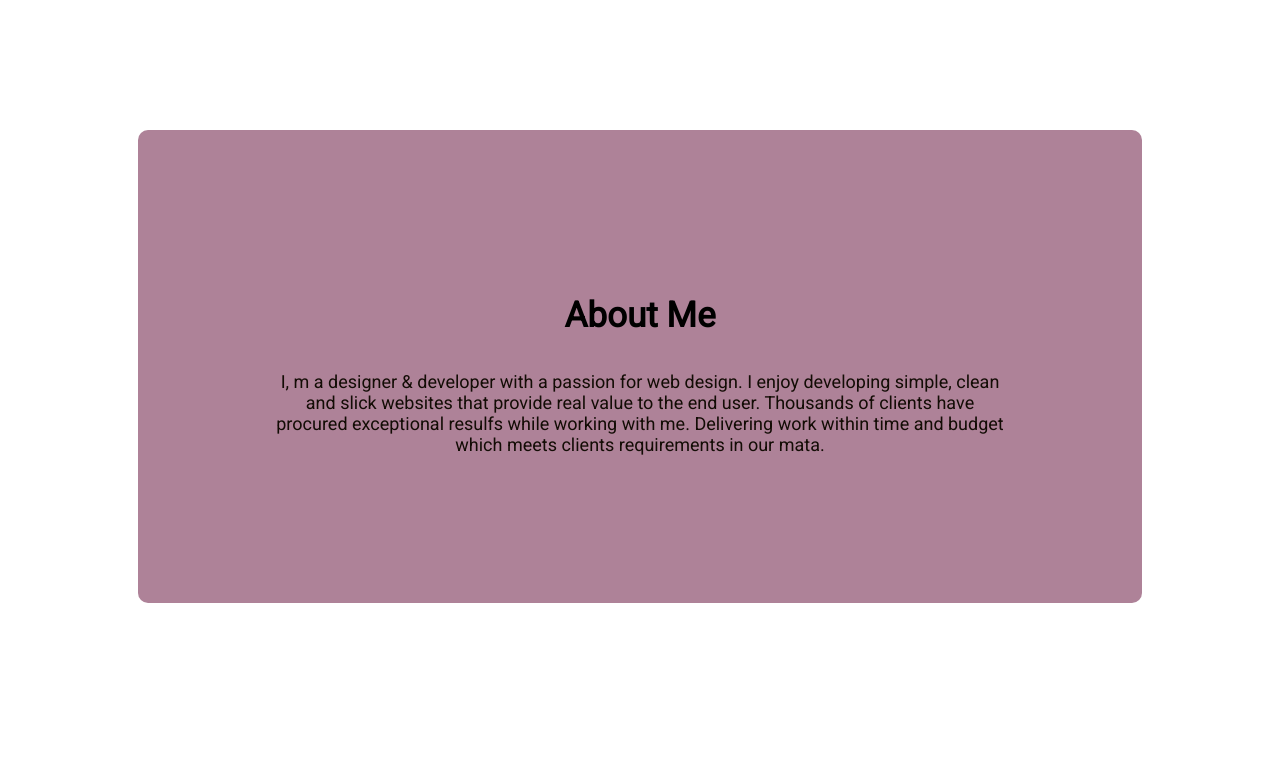
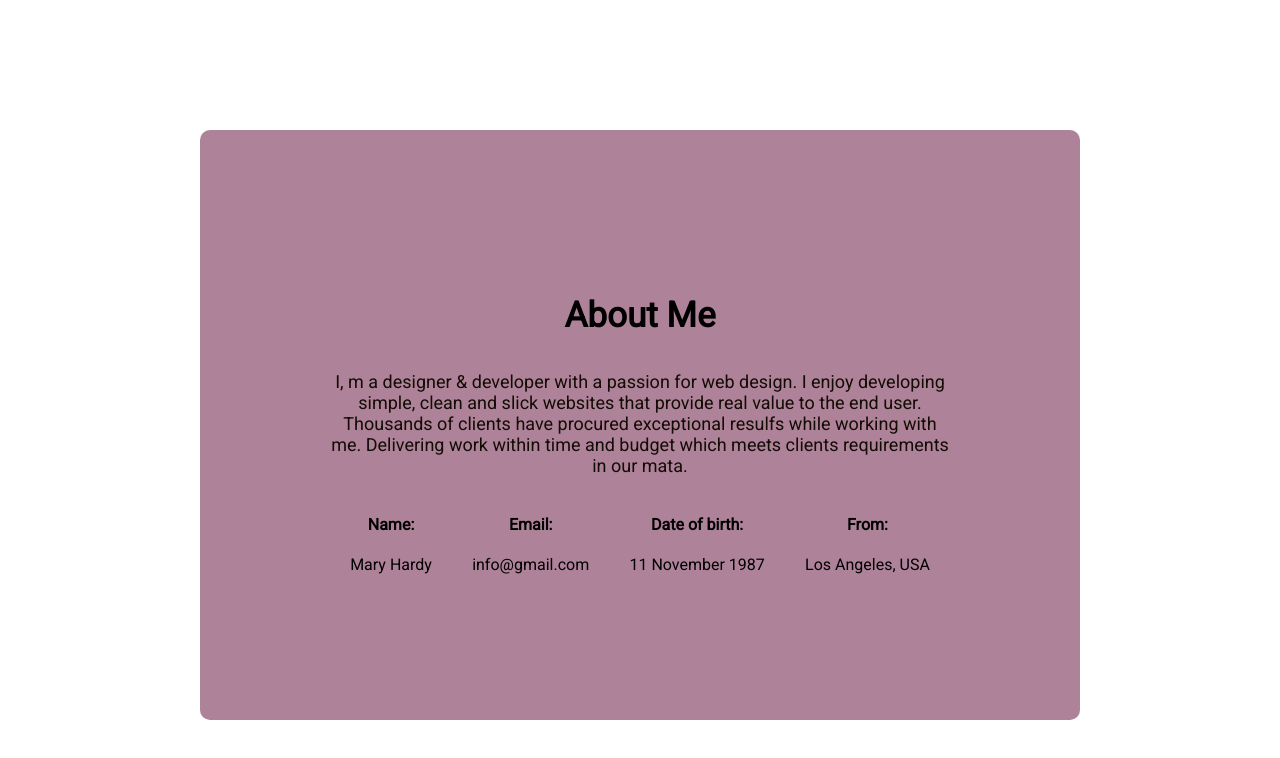
Before and after one commit to DibboDasMishu/developre-portfolio, a plain HTML site: page index.html in a window 1280 px wide. Shown: the part 760-1518 px from the top of the page. Before the commit the page ends 1493 px from the top, so only its background shows below. Drawn offline with Linux system fonts and the light colour scheme.

Commit message:
added about information

```diff
--- a/index.html
+++ b/index.html
@@ -47,6 +47,31 @@
                 clients requirements in our mata.
 
             </p>
+            <div class="about-info-container">
+                <div class="about-info">
+                    <h4 class="info-title">Name:</h4>
+                    <p class="info-description">Mary Hardy</p>
+                </div>
+                <div class="about-info">
+                    <h4 class="info-title">Email:
+                        </h4>
+                    <p class="info-description">
+                        info@gmail.com</p>
+                </div>
+                <div class="about-info">
+                    <h4 class="info-title">Date of birth:
+                        </h4>
+                    <p class="info-description">
+                        11 November 1987</p>
+                </div>
+                <div class="about-info">
+                    <h4 class="info-title">From:
+                        </h4>
+                    <p class="info-description">
+                        Los Angeles, USA</p>
+                </div>
+
+            </div>
         </section>
     </main>
     <footer>
--- a/styles/portfolio.css
+++ b/styles/portfolio.css
@@ -105,11 +105,23 @@ nav a {
 }
 
 /* main section styles  */
+main {
+    max-width: 1140px;
+    margin: 0 auto;
+}
+
+.about-info-container {
+    display: flex;
+    justify-content: space-around;
+}
+.about-info{
+    text-align: center;
+}
 
 /* about section styles  */
 .about {
     padding: 130px;
     border-radius: 10px;
     background: rgb(174, 130, 152);
-    margin: 130px  ;
+    margin: 130px;
 }
```
